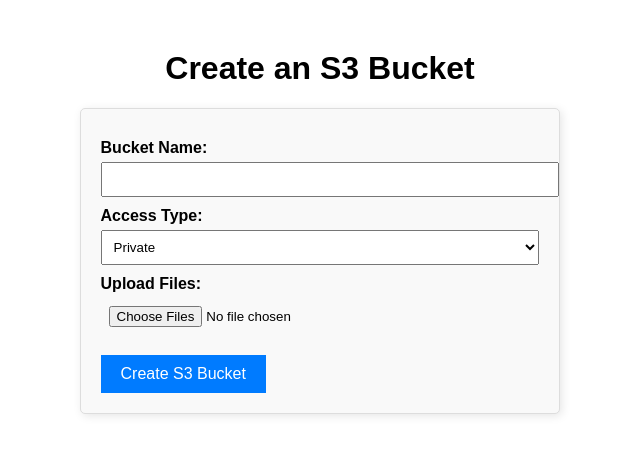
After one commit to guytamari/AWS-Resource-Management, a Flask app: page /s3/spec-s3 in a window 1280 px wide. The commit adds this page. Shown: the top 455 px of the page, without its empty margins (320-960 px from the left). Run offline with Flask 3, Linux system fonts and the light colour scheme.

Commit message:
added some s3 creation

```diff
--- a/app.py
+++ b/app.py
@@ -28,13 +28,18 @@
     return render_template("s3.html")
 
 
+@app.route("/s3/spec-s3")
+def spec_s3():
+    return render_template("spec-s3.html")
 
 
 
+
+# ---------------------------------------------------------------
+# ec2 management and creations
 @app.route("/create-ec2", methods=["POST"])
 def create_ec2():
     instance_type = request.form.get("instance_type")
-    print(instance_type)
     ami_choice = request.form.get("ami")
     tag_name = request.form.get("tag_name")
     num_instances = request.form.get("num_instances", "1")
@@ -42,8 +47,8 @@
     os.environ["AMI"] = ami_choice
     os.environ["TAG_NAME"] = tag_name
     os.environ["NUM_INSTANCES"] = num_instances
-    subprocess.run(["pulumi", "refresh", "--yes"], cwd="pulumi_project")
-    subprocess.run(["pulumi", "up", "--yes"], cwd="pulumi_project")
+    subprocess.run(["pulumi", "refresh", "--stack","dev","--yes"], cwd="pulumi_project")
+    subprocess.run(["pulumi", "up", "--stack","dev", "--yes"], cwd="pulumi_project")
     return redirect(url_for("home"))
 
 
@@ -57,23 +62,60 @@
         return jsonify({"error": str(e)})
 
 
+def change_instance_state(action):
+    instance_id = request.json.get("instance_id")
+
+    if action == 'start':
+        response = ec2_client.start_instances(InstanceIds=[instance_id])
+        status = "Starting"
+    elif action == 'stop':
+        response = ec2_client.stop_instances(InstanceIds=[instance_id])
+        status = "Stopping"
+    elif action == 'restart':
+        response = ec2_client.reboot_instances(InstanceIds=[instance_id])
+        status = "Restarting"
+
+    return jsonify({"status": status, "instance_id": instance_id})
+
 @app.route('/ec2/start', methods=['POST'])
 def start_instance():
-    instance_id = request.json.get("instance_id")
-    response = ec2_client.start_instances(InstanceIds=[instance_id])
-    return jsonify({"status": "Starting", "instance_id": instance_id})
+    return change_instance_state('start')
 
 @app.route('/ec2/stop', methods=['POST'])
 def stop_instance():
-    instance_id = request.json.get("instance_id")
-    response = ec2_client.stop_instances(InstanceIds=[instance_id])
-    return jsonify({"status": "Stopping", "instance_id": instance_id})
+    return change_instance_state('stop')
 
 @app.route('/ec2/restart', methods=['POST'])
 def restart_instance():
-    instance_id = request.json.get("instance_id")
-    response = ec2_client.reboot_instances(InstanceIds=[instance_id])
-    return jsonify({"status": "Restarting", "instance_id": instance_id})
+    return change_instance_state('restart')
+
+
+# ec2 management and creations
+# ---------------------------------------------------------------
+
+
+
+# ---------------------------------------------------------------
+# s3 management and creations
+
+@app.route('/create-s3', methods=["POST"])
+def create_s3():
+    bucket_name = request.form.get("bucket_name")
+    access_type = request.form.get("access_type")
+    os.environ["BUCKET_NAME"] = bucket_name
+    os.environ["ACCESS_TYPE"] = access_type
+    files = request.files.getlist('file_upload')
+
+    if files:
+        for file in files:
+            # Save the file in temps
+            file.save(os.path.join("temp", file.filename))
+    subprocess.run(["pulumi", "refresh","--stack","s3", "--yes"], cwd="pulumi_project")
+    subprocess.run(["pulumi", "up","--stack","s3", "--yes"], cwd="pulumi_project")
+    return redirect(url_for("home"))
+
+
+
 
 if __name__ == "__main__":
     app.run(debug=True)
--- a/pulumi_project/ec2_instances.json
+++ b/pulumi_project/ec2_instances.json
@@ -1 +1 @@
-[[{"id": "i-0aad354f2f7fcc63e", "public_ip": "", "instance_type": "t3.nano"}]]
+[[{"id": "i-043c54173fa3b2e6e", "public_ip": "52.207.252.236", "instance_type": "t3.nano"}]]
--- a/templates/s3.html
+++ b/templates/s3.html
@@ -26,8 +26,8 @@
   </head>
   <body>
     <h1>AWS Resource Manager</h1>
-    <form action="/create-s3" method="POST">
-      <button type="submit">Create S3 Bucket</button>
-    </form>
+    <a href="/s3/spec-s3">
+      <button type="button">Create S3 Bucket</button>
+    </a>
   </body>
 </html>
--- /dev/null
+++ b/templates/spec-s3.html
@@ -0,0 +1,95 @@
+<!DOCTYPE html>
+<html lang="en">
+  <head>
+    <meta charset="UTF-8" />
+    <meta name="viewport" content="width=device-width, initial-scale=1.0" />
+    <title>Create S3 Bucket</title>
+    <style>
+      body {
+        font-family: Arial, sans-serif;
+        text-align: center;
+        margin: 50px;
+      }
+      form {
+        display: inline-block;
+        text-align: left;
+        padding: 20px;
+        border: 1px solid #ddd;
+        border-radius: 5px;
+        box-shadow: 2px 2px 10px rgba(0, 0, 0, 0.1);
+        background-color: #f9f9f9;
+      }
+      label {
+        font-weight: bold;
+        display: block;
+        margin-top: 10px;
+      }
+      select,
+      input {
+        width: 100%;
+        padding: 8px;
+        margin-top: 5px;
+      }
+      button {
+        margin-top: 20px;
+        padding: 10px 20px;
+        font-size: 16px;
+        background-color: #007bff;
+        color: white;
+        border: none;
+        cursor: pointer;
+      }
+      button:hover {
+        background-color: #0056b3;
+      }
+      .hidden {
+        display: none;
+      }
+    </style>
+    <script>
+      function togglePublicConfirmation() {
+        const accessType = document.getElementById("access_type").value;
+        const confirmationField = document.getElementById(
+          "public_confirmation"
+        );
+
+        if (accessType === "public") {
+          confirmationField.style.display = "block";
+        } else {
+          confirmationField.style.display = "none";
+          // Uncheck the checkbox when hidden
+          document.getElementsByName("confirm_public")[0].checked = false;
+        }
+      }
+    </script>
+  </head>
+  <body>
+    <h1>Create an S3 Bucket</h1>
+
+    <form action="/create-s3" method="POST" enctype="multipart/form-data">
+      <label for="bucket_name">Bucket Name:</label>
+      <input type="text" id="bucket_name" name="bucket_name" required />
+
+      <label for="access_type">Access Type:</label>
+      <select
+        id="access_type"
+        name="access_type"
+        onchange="togglePublicConfirmation()"
+      >
+        <option value="private">Private</option>
+        <option value="public">Public</option>
+      </select>
+
+      <div id="public_confirmation" class="hidden">
+        <label>Are you sure you want to create a public bucket?</label>
+        <input type="checkbox" name="confirm_public" required /> Yes, I
+        understand the risk.
+      </div>
+
+      <label for="file_upload">Upload Files:</label>
+      <input type="file" id="file_upload" name="file_upload" multiple />
+
+      <button type="submit">Create S3 Bucket</button>
+    </form>
+  </body>
+</html>
```
Also changed, not shown: pulumi_project/__main__.py (+6 -32 lines), pulumi_project/scripts/config.py (added, +34 -0 lines), pulumi_project/scripts/create_ec2.py (added, +19 -0 lines), pulumi_project/scripts/create_s3.py (added, +19 -0 lines), pulumi_project/scripts/create_route53.py (added), scripts/create_route53.py (deleted), scripts/create_s3.py (deleted).
